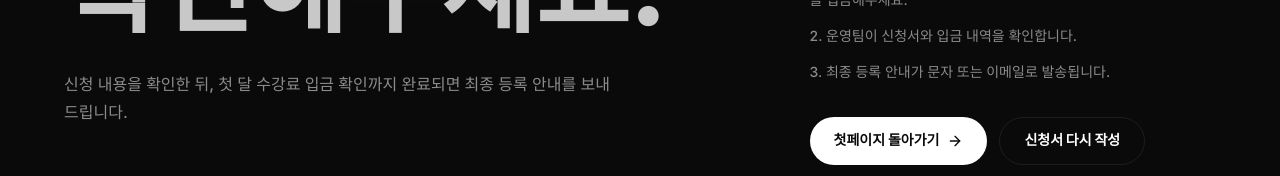
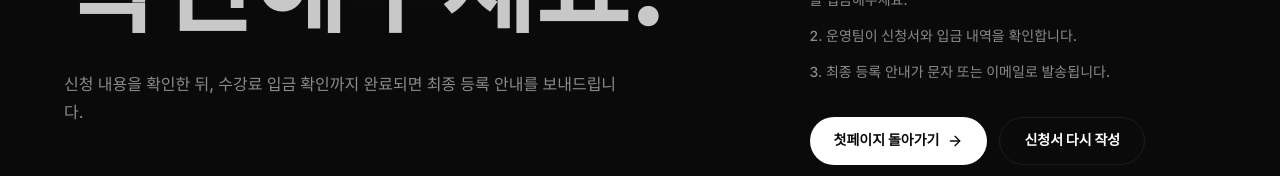
Before and after one commit to seoyooniverse/sea-preschool-landing, a Next.js app: page /apply/complete in a window 1280 px wide. Shown: the part 552-728 px from the top of the page. Built offline with nearby package versions, Linux system fonts and the light colour scheme.

Commit message:
Clarify tuition confirmation copy

```diff
--- a/app/apply/complete/page.tsx
+++ b/app/apply/complete/page.tsx
@@ -25,7 +25,7 @@ export default async function CompletePage({ searchParams }: CompletePageProps)
               <span className="block text-smoke">등록 안내를 확인해주세요.</span>
             </h1>
             <p className="mt-7 max-w-[560px] text-base font-medium leading-7 text-muted">
-              신청 내용을 확인한 뒤, 첫 달 수강료 입금 확인까지 완료되면 최종 등록 안내를 보내드립니다.
+              신청 내용을 확인한 뒤, 수강료 입금 확인까지 완료되면 최종 등록 안내를 보내드립니다.
             </p>
             {params.id ? (
               <p className="mt-5 text-xs font-semibold text-muted">접수번호: {params.id}</p>
--- a/app/apply/page.tsx
+++ b/app/apply/page.tsx
@@ -72,7 +72,7 @@ export default function ApplyPage() {
               <span className="block text-smoke">{programInfo.cohort}</span>
             </h1>
             <p className="mt-6 max-w-[520px] text-base font-medium leading-7 text-muted">
-              기본 정보를 남겨주시면 운영팀이 신청 내용을 확인합니다. 첫 달 수강료 입금 확인 후 최종 등록이 완료됩니다.
+              기본 정보를 남겨주시면 운영팀이 신청 내용을 확인합니다. 수강료 입금 확인 후 최종 등록이 완료됩니다.
             </p>
 
             <div className="mt-10 border-y border-line py-7">
--- a/lib/notifications.ts
+++ b/lib/notifications.ts
@@ -130,7 +130,7 @@ export async function notifyApplicationApproved(application: Application) {
 
   const text = [
     `${application.name}님, SEA 프리스쿨 ${programInfo.cohort} 등록이 완료되었습니다.`,
-    "첫 달 수강료 입금 확인까지 정상 처리되었습니다.",
+    "수강료 입금 확인까지 정상 처리되었습니다.",
     "신청서도 운영팀에서 확인 완료했습니다.",
     `개강일: ${programInfo.startsAt}`,
     "수업 안내와 접속 링크는 개강 전 순차적으로 보내드릴게요.",
```
